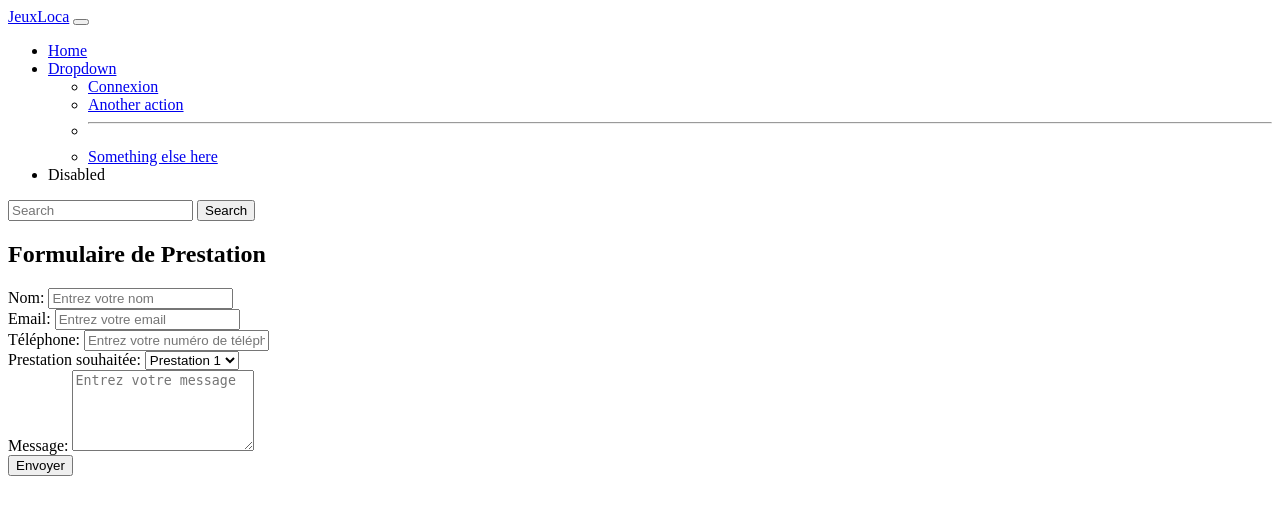
After one commit to Davidcardig/Jeux_Web, a Symfony app: template templates/prestation/index.html.twig in a window 1280 px wide. The commit adds this page. Shown: the top 515 px of the page. Run offline with Twig, Linux system fonts and the light colour scheme; the template is opened without the code that fills it, so the values that code supplies are empty; some libraries are stand-ins or nearby versions.

```diff
--- a/src/DataFixtures/AppFixtures.php
+++ b/src/DataFixtures/AppFixtures.php
@@ -40,7 +40,6 @@ class AppFixtures extends Fixture
         $manager->persist($user);
 
 
-
        $manager->flush();
     }
 }
--- a/templates/base.html.twig
+++ b/templates/base.html.twig
@@ -32,6 +32,7 @@
                             {% if app.user %}
                                 <li class="nav-item"><a class="nav-link active" aria-current="page" href="{{ path('app_profil')}}">Mon compte</a></li>
                                 <li class="nav-item"><a class="nav-link active" aria-current="page" href="{{ path('app_logout')}}">Déconnexion</a></li>
+                                <li class="nav-item"><a class="nav-link active" aria-current="page" href="{{ path('app_prestation')}}">Prestations</a></li>
                             {% else %}
                                 <li class="nav-item"><a class="nav-link active" aria-current="page" href="{{ path('app_login')}}">Connexion</a></li>
                             {% endif %}
--- /dev/null
+++ b/templates/prestation/index.html.twig
@@ -0,0 +1,36 @@
+{% extends 'base.html.twig' %}
+
+{% block title %}Prestations{% endblock %}
+
+{% block body %}
+    <div class="container mt-5">
+        <h2>Formulaire de Prestation</h2>
+        <form>
+            <div class="form-group">
+                <label for="nom">Nom:</label>
+                <input type="text" class="form-control" id="nom" placeholder="Entrez votre nom">
+            </div>
+            <div class="form-group">
+                <label for="email">Email:</label>
+                <input type="email" class="form-control" id="email" placeholder="Entrez votre email">
+            </div>
+            <div class="form-group">
+                <label for="telephone">Téléphone:</label>
+                <input type="tel" class="form-control" id="telephone" placeholder="Entrez votre numéro de téléphone">
+            </div>
+            <div class="form-group">
+                <label for="prestation">Prestation souhaitée:</label>
+                <select class="form-control" id="prestation">
+                    <option value="prestation1">Prestation 1</option>
+                    <option value="prestation2">Prestation 2</option>
+                    <option value="prestation3">Prestation 3</option>
+                </select>
+            </div>
+            <div class="form-group">
+                <label for="message">Message:</label>
+                <textarea class="form-control" id="message" rows="5" placeholder="Entrez votre message"></textarea>
+            </div>
+            <button type="submit" class="btn btn-primary">Envoyer</button>
+        </form>
+    </div>
+{% endblock %}
```
Also changed, not shown: migrations/Version20230718083122.php (added, +31 -0 lines), src/Controller/PrestationController.php (added, +19 -0 lines), templates/prestations/index.html.twig (deleted, +0 -25 lines).
